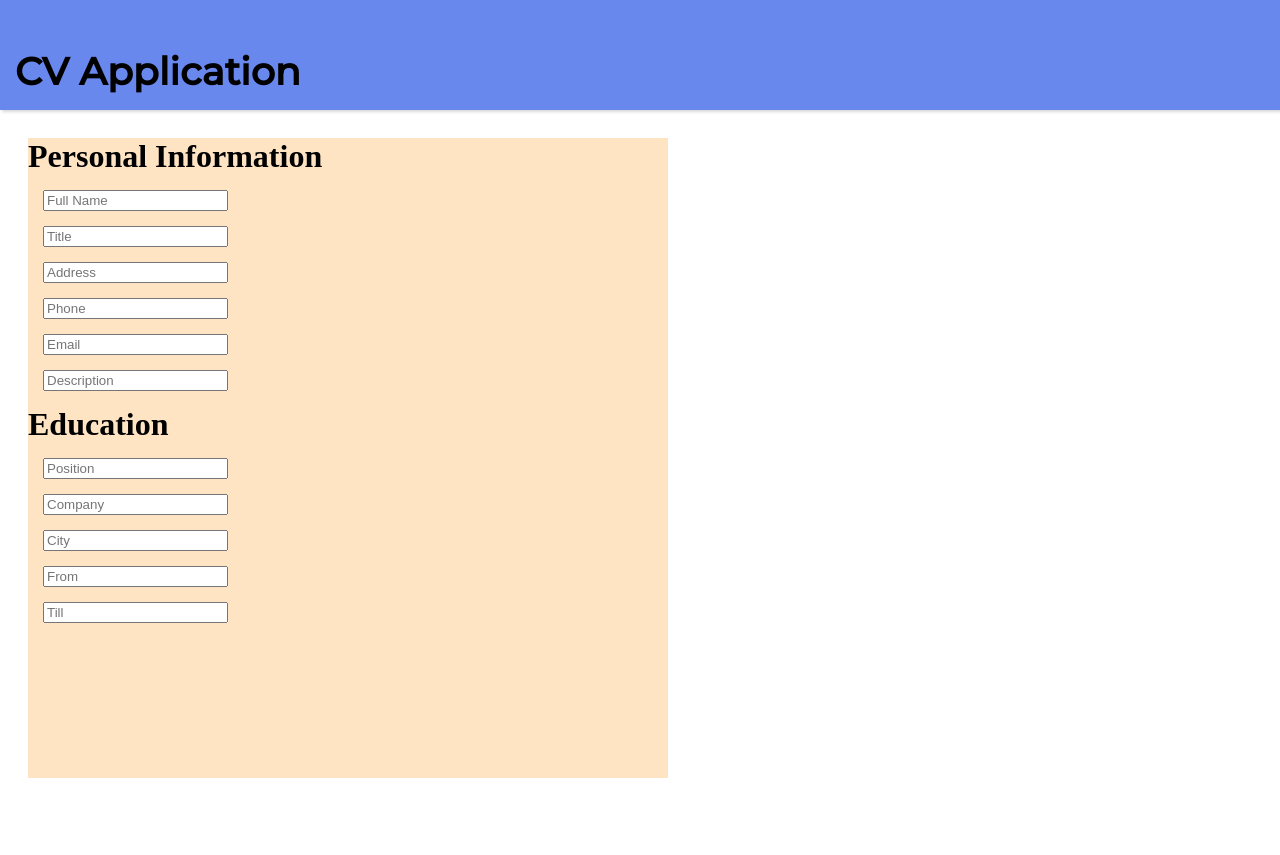
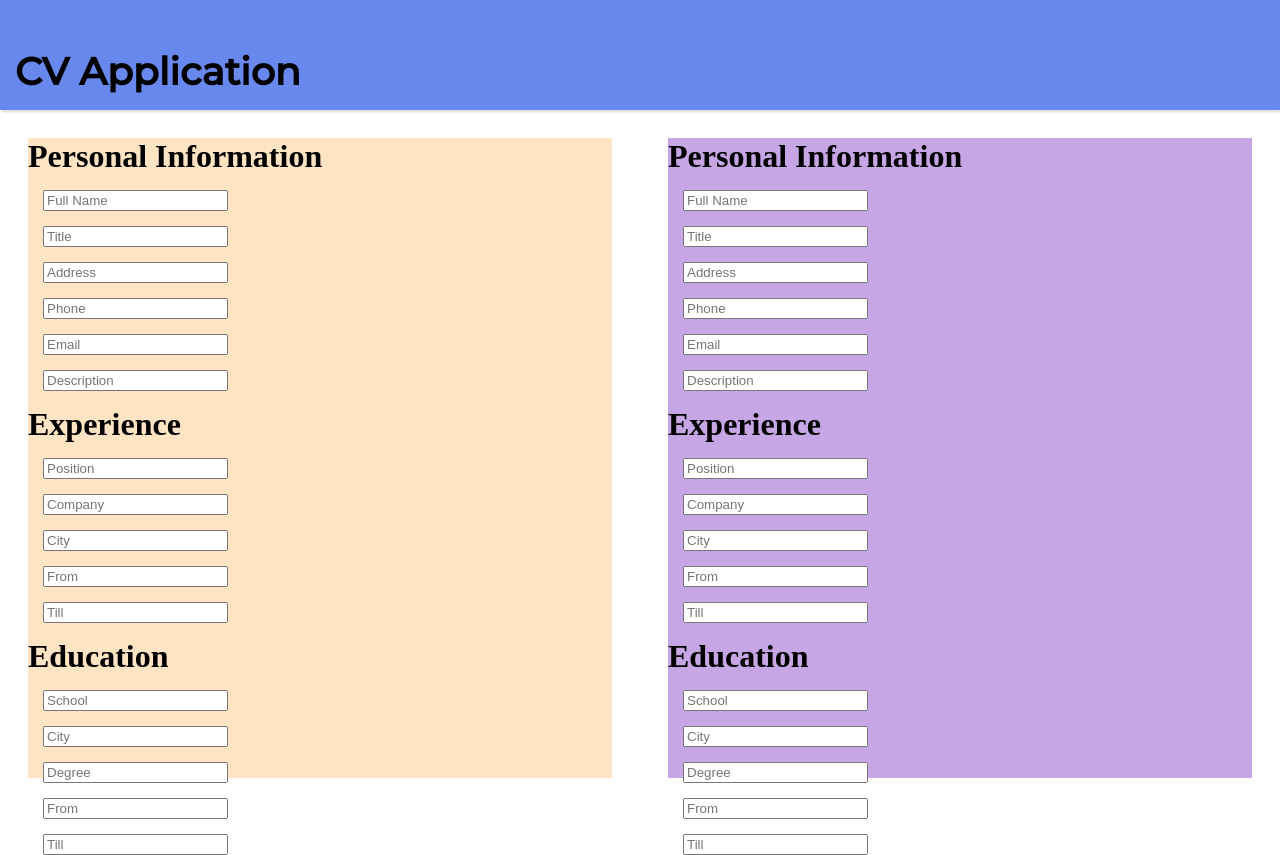
Before and after one commit to Jwilkins48/CV-Application, a React (Create React App) app: page / in a window 1280 px wide. Before the commit the page ends 806 px from the top, so only its background shows below. Built offline with nearby package versions, Linux system fonts and the light colour scheme; the HTML template or start-up script is replaced by a standard one.

Commit message:
added form and preview side by side

```diff
--- a/src/App.js
+++ b/src/App.js
@@ -1,15 +1,25 @@
 import Header from "./components/header";
 import Personal from "./components/personalInfo";
 import Education from "./components/education";
+import Experience from "./components/experience";
 
 function App() {
     return (
       <>
         <Header />
-        <form className="cvForm">
-          <Personal />
-          <Education />
-        </form>
+        <div className="formContainer">
+          <form className="cvForm">
+            <Personal />
+            <Experience />
+            <Education />
+          </form>
+
+          <form className="cvPreview">
+            <Personal />
+            <Experience />
+            <Education />
+          </form>
+        </div>
 
       </>
     );
--- a/src/components/education.js
+++ b/src/components/education.js
@@ -6,9 +6,9 @@ class Education extends Component {
             <>
                 <div className="educationContainer">
                     <h1 className="educationTitle">Education</h1>
-                    <input name="position" type='text' placeholder="Position"></input>
-                    <input name="company" type='text' placeholder="Company"></input>
+                    <input name="school" type='text' placeholder="School"></input>
                     <input name="city" type='text' placeholder="City"></input>
+                    <input name="degree" type='text' placeholder="Degree"></input>
                     <input name="from" type='text' placeholder="From"></input>
                     <input name="till" type='text' placeholder="Till"></input>
                 </div>
--- a/src/components/experience.js
+++ b/src/components/experience.js
@@ -0,0 +1,20 @@
+import { Component } from "react";
+
+class Experience extends Component {
+    render(){
+        return(
+            <>
+                <div className="experienceContainer">
+                    <h1 className="experienceTitle">Experience</h1>
+                    <input name="position" type='text' placeholder="Position"></input>
+                    <input name="company" type='text' placeholder="Company"></input>
+                    <input name="city" type='text' placeholder="City"></input>
+                    <input name="from" type='text' placeholder="From"></input>
+                    <input name="till" type='text' placeholder="Till"></input>
+                </div>
+            </>
+        )
+    }
+}
+
+export default Experience
--- a/src/index.css
+++ b/src/index.css
@@ -18,13 +18,22 @@
     font-size: 38px;
 
 }
+.formContainer{
+    display: flex;
+}
 .cvForm{
     background-color: bisque;
     width: 50%;
     height: 80vh;
     margin: 28px;
 }
-.cvForm input{
+.cvPreview{
+    background-color:#c6a6e4;
+    width: 50%;
+    height: 80vh;
+    margin: 28px;
+}
+input{
     display: flex;
     margin: 15px;
 }
```
